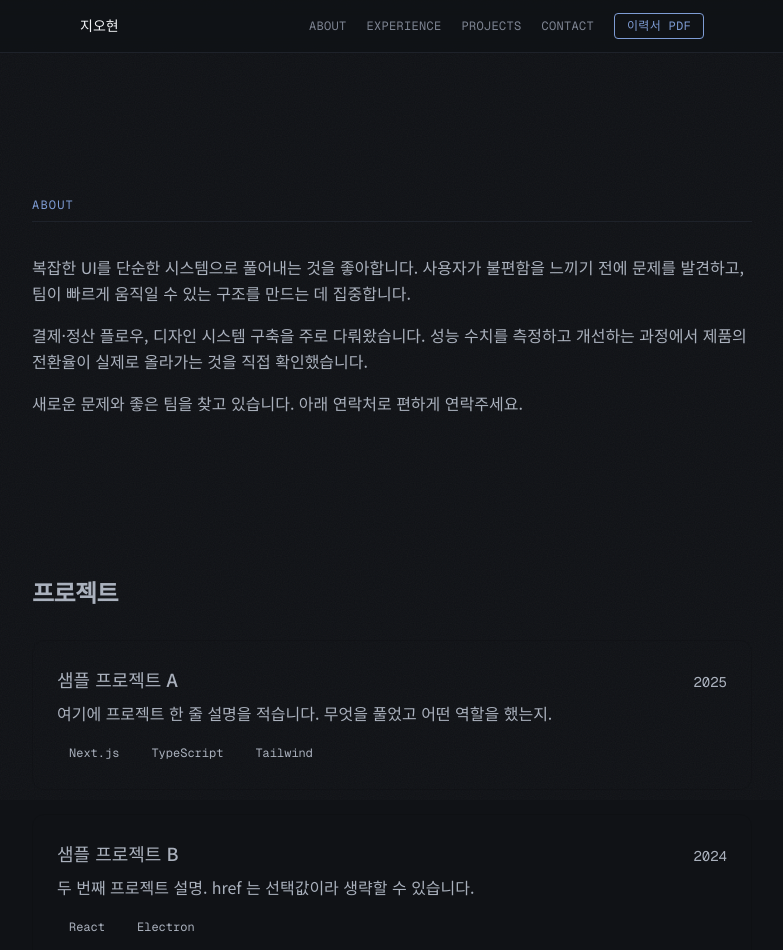
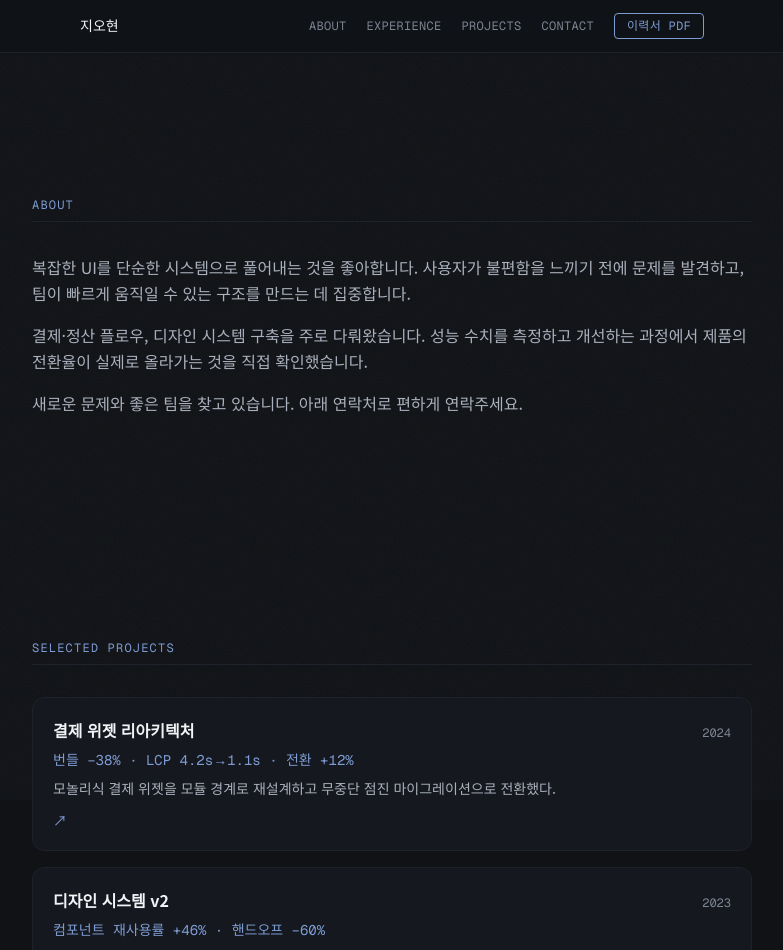
Before and after one commit to jihkyuo/jio-dev, a Next.js app: page / in a window 1280 px wide. Shown: the top 950 px of the page, without its empty margins (248-1031 px from the left). Built offline with nearby package versions, Linux system fonts and the light colour scheme.

Commit message:
✨ feat: 프로젝트 리스트(상세 링크) 섹션

```diff
--- a/src/components/Projects.tsx
+++ b/src/components/Projects.tsx
@@ -1,51 +1,31 @@
-import { projects } from "@/data/projects";
+import Link from "next/link";
+import { getProjects } from "@/content";
 
 export function Projects() {
+  const projects = getProjects();
   return (
-    <section id="projects" className="scroll-mt-20">
-      <h2 className="text-2xl font-semibold tracking-tight">프로젝트</h2>
-      <ul className="mt-8 flex flex-col gap-6">
-        {projects.map((project) => {
-          const card = (
-            <article className="rounded-xl border border-black/10 p-6 transition-colors hover:border-black/25 dark:border-white/10 dark:hover:border-white/25">
+    <section id="projects" className="scroll-mt-24 py-16">
+      <p className="font-mono text-xs uppercase tracking-widest text-accent">
+        Selected Projects
+      </p>
+      <hr className="mt-2 mb-8 border-line" />
+      <div className="space-y-4">
+        {projects.map((p) => (
+          <Link key={p.slug} href={`/projects/${p.slug}`} className="block">
+            <article className="bg-card border border-line rounded-xl p-5 transition-colors hover:border-accent/50">
               <div className="flex items-baseline justify-between gap-4">
-                <h3 className="text-lg font-medium">{project.title}</h3>
-                <span className="shrink-0 font-mono text-sm text-foreground/50">
-                  {project.period}
+                <h3 className="text-base font-semibold text-head">{p.title}</h3>
+                <span className="shrink-0 font-mono text-xs text-muted">
+                  {p.period}
                 </span>
               </div>
-              <p className="mt-2 text-foreground/75">{project.summary}</p>
-              <ul className="mt-4 flex flex-wrap gap-2">
-                {project.tags.map((tag) => (
-                  <li
-                    key={tag}
-                    className="rounded-full bg-foreground/5 px-3 py-1 font-mono text-xs text-foreground/70"
-                  >
-                    {tag}
-                  </li>
-                ))}
-              </ul>
+              <p className="mt-2 font-mono text-sm text-accent">{p.impact}</p>
+              <p className="mt-2 text-sm text-body">{p.summary}</p>
+              <span className="mt-3 block text-sm text-accent">↗</span>
             </article>
-          );
-
-          return (
-            <li key={project.slug}>
-              {project.href ? (
-                <a
-                  href={project.href}
-                  target="_blank"
-                  rel="noreferrer"
-                  className="block"
-                >
-                  {card}
-                </a>
-              ) : (
-                card
-              )}
-            </li>
-          );
-        })}
-      </ul>
+          </Link>
+        ))}
+      </div>
     </section>
   );
 }
```
